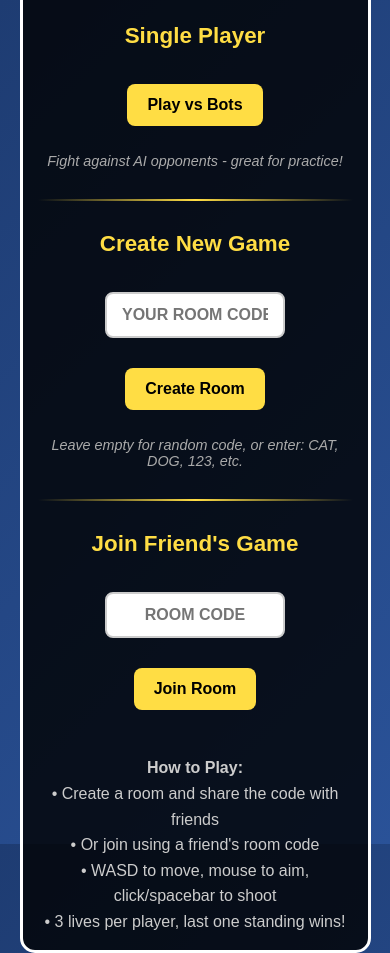
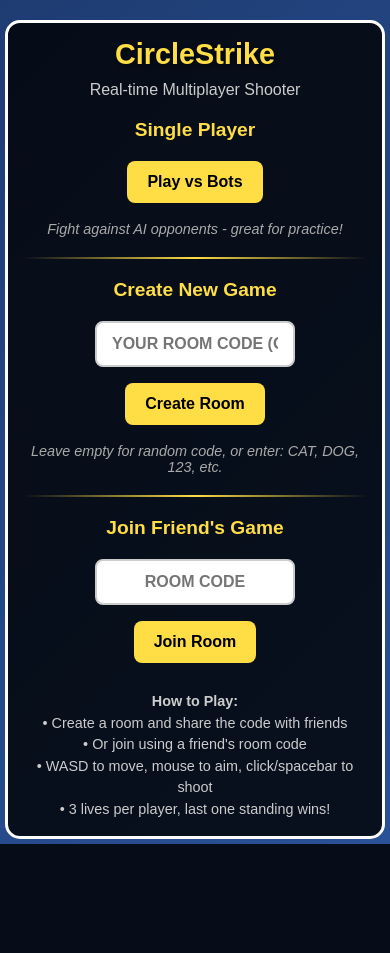
Before and after one commit to mahimistrying/CircleStrike, a FastAPI app: page / in a window 390 px wide. After the commit the page ends 844 px from the top, so only its background shows below. Run offline with FastAPI, Linux system fonts and the light colour scheme.

Commit message:
Fix lobby screen overflow and responsiveness
- Changed body height from 100vh to min-height to prevent overflow
- Added proper padding and margins for small screens
- Added max-height constraints with scrolling for tall content
- Improved mobile responsive design with better spacing
- Added height-based media queries for short screens
- Fixed container sizing to stay within viewport bounds
- Added overflow-y auto for scrollable content when needed

```diff
--- a/web_version/templates/lobby.html
+++ b/web_version/templates/lobby.html
@@ -15,20 +15,26 @@
             font-family: 'Arial', sans-serif;
             background: linear-gradient(135deg, #1e3c72, #2a5298);
             color: white;
-            height: 100vh;
+            min-height: 100vh;
             display: flex;
             justify-content: center;
             align-items: center;
+            padding: 20px;
+            margin: 0;
+            overflow-x: hidden;
         }
 
         .lobby-container {
             background: rgba(0, 0, 0, 0.8);
-            padding: 40px;
+            padding: 30px;
             border-radius: 15px;
             border: 3px solid #fff;
             text-align: center;
             max-width: 500px;
-            width: 90%;
+            width: 100%;
+            max-height: 90vh;
+            overflow-y: auto;
+            box-sizing: border-box;
         }
 
         h1 {
@@ -141,72 +147,152 @@
         }
 
         @media (max-width: 600px) {
+            body {
+                padding: 10px;
+                align-items: flex-start;
+                padding-top: 40px;
+            }
+
             .lobby-container {
                 padding: 20px;
-                max-width: 95%;
+                width: 100%;
+                max-width: 100%;
+                margin: 0;
+                max-height: 95vh;
             }
 
             h1 {
                 font-size: 2.2em;
+                margin-bottom: 15px;
             }
 
             .subtitle {
                 font-size: 1.1em;
+                margin-bottom: 25px;
             }
 
             button {
                 min-width: 140px;
                 padding: 15px 25px;
                 font-size: 1.1em;
-                margin: 15px 5px;
+                margin: 10px 5px;
             }
 
             input {
-                max-width: 200px;
+                max-width: 250px;
+                width: 90%;
                 padding: 15px 20px;
                 font-size: 1.1em;
-                margin: 15px 5px;
+                margin: 10px 5px;
+            }
+
+            .action-section {
+                margin-bottom: 25px;
             }
 
             .action-section h3 {
-                font-size: 1.4em;
-                margin-bottom: 20px;
+                font-size: 1.3em;
+                margin-bottom: 15px;
             }
 
             .hint {
                 font-size: 0.9em;
-                margin-top: 12px;
+                margin-top: 10px;
             }
 
             .instructions {
-                font-size: 1em;
-                line-height: 1.6;
+                font-size: 0.95em;
+                line-height: 1.5;
+                margin-top: 20px;
             }
 
             .room-code {
-                font-size: 1.8em;
+                font-size: 1.6em;
+            }
+
+            .divider {
+                margin: 20px 0;
             }
         }
 
         @media (max-width: 480px) {
+            body {
+                padding: 5px;
+                padding-top: 20px;
+            }
+
             .lobby-container {
                 padding: 15px;
+                max-height: 98vh;
             }
 
             h1 {
                 font-size: 1.8em;
+                margin-bottom: 10px;
+            }
+
+            .subtitle {
+                font-size: 1em;
+                margin-bottom: 20px;
             }
 
             button {
                 min-width: 120px;
                 padding: 12px 20px;
                 font-size: 1em;
+                margin: 8px 3px;
             }
 
             input {
-                max-width: 180px;
+                max-width: 200px;
+                width: 85%;
                 padding: 12px 15px;
                 font-size: 1em;
+                margin: 8px 3px;
+            }
+
+            .action-section {
+                margin-bottom: 20px;
+            }
+
+            .action-section h3 {
+                font-size: 1.2em;
+                margin-bottom: 12px;
+            }
+
+            .instructions {
+                font-size: 0.9em;
+                margin-top: 15px;
+            }
+
+            .room-code {
+                font-size: 1.4em;
+            }
+        }
+
+        @media (max-height: 600px) {
+            body {
+                align-items: flex-start;
+                padding-top: 10px;
+            }
+
+            .lobby-container {
+                max-height: 95vh;
+                overflow-y: auto;
+            }
+
+            h1 {
+                font-size: 2em;
+                margin-bottom: 10px;
+            }
+
+            .action-section {
+                margin-bottom: 20px;
+            }
+
+            .instructions {
+                font-size: 0.85em;
+                margin-top: 15px;
             }
         }
     </style>
```
